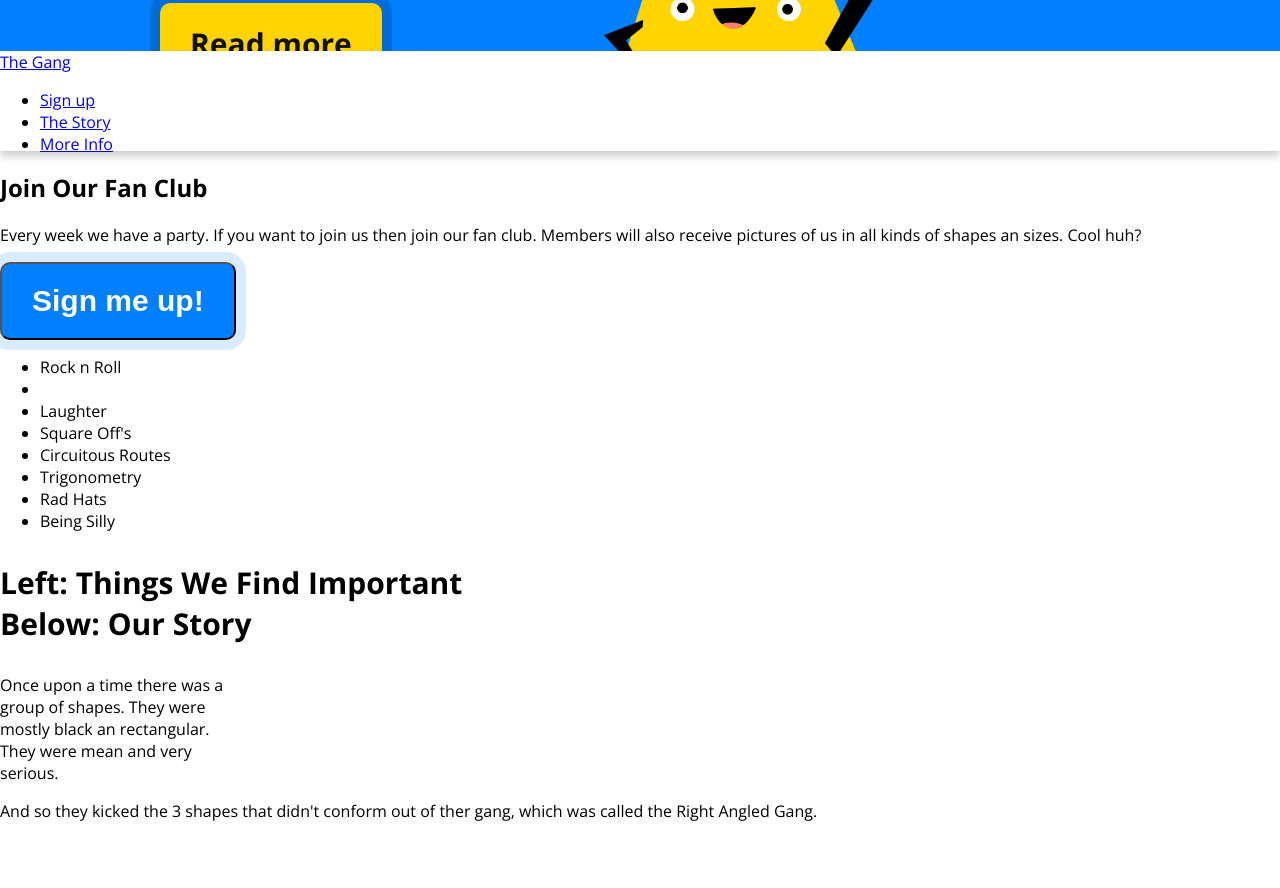
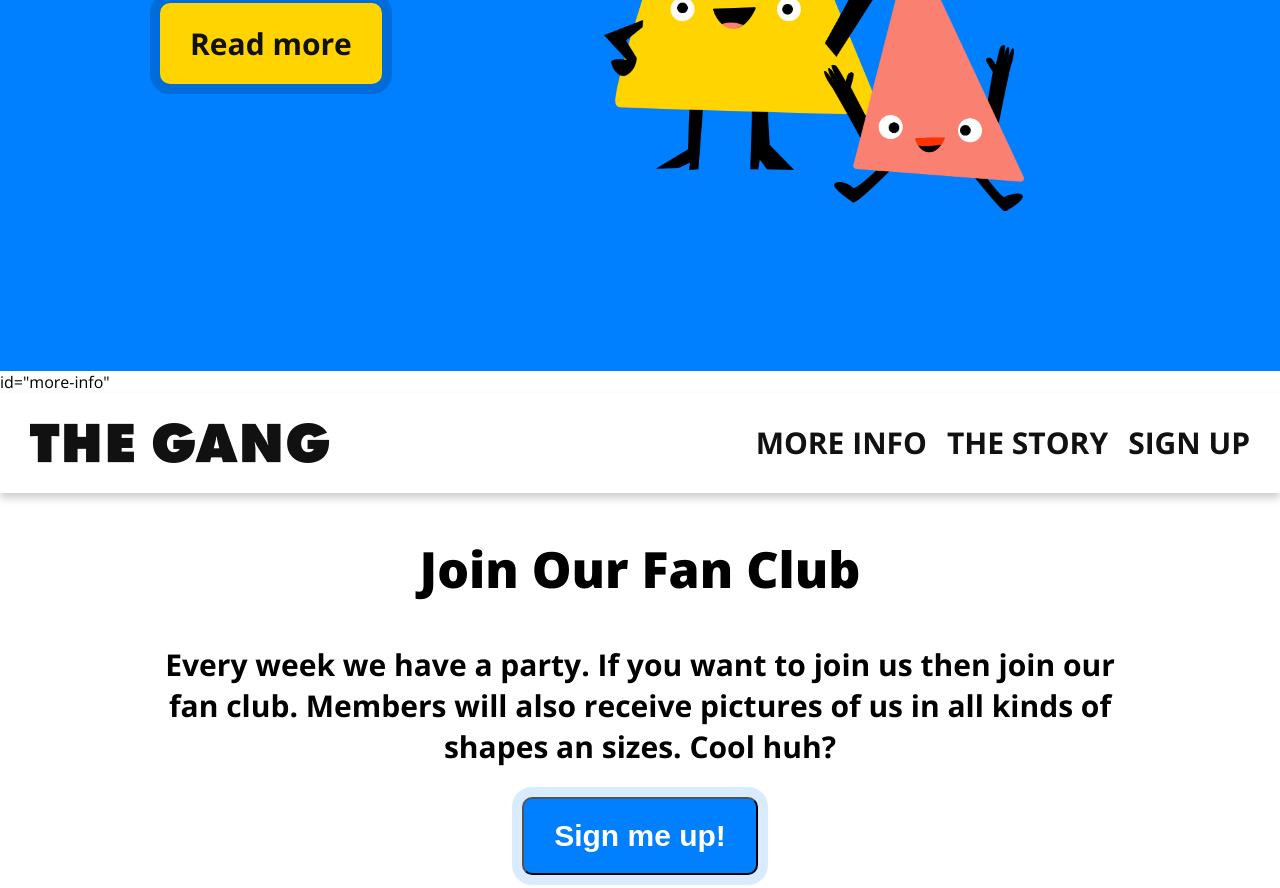
Before and after one commit to javaschama/the-gang, a plain HTML site: page index.html in a window 1280 px wide. Shown: the part 429-1317 px from the top of the page. Drawn offline with nearby package versions, Linux system fonts and the light colour scheme.

Commit message:
Nav and read more styling
Also did some HTML changes

```diff
--- a/index.html
+++ b/index.html
@@ -22,6 +22,7 @@
     <div class="caracter2"></div>
     <div class="caracter3"></div>
    </div>
+   <div>  id="more-info"</div>
    <nav>
         <a href="#" class="logo">The Gang</a>
         <ul>
@@ -30,10 +31,12 @@
             <li><a href="#more-info">More Info</a></li>
         </ul>
    </nav>
-   <div class="more-info" id="more-info">
-        <h2>Join Our Fan Club</h2>
-        <p>Every week we have <span class="highlight">a party.</span> If you want to join us then join our fan club. Members will also receive pictures of us in all kinds of shapes an sizes. Cool huh?</p>
+   <div class="more-info">
+        <div class="wrapper">
+            <h2>Join Our Fan Club</h2>
+            <p>Every week we have <span class="highlight">a party.</span> If you want to join us then join our fan club. Members will also receive pictures of us in all kinds of shapes an sizes. Cool huh?</p>
         <button class="cta">Sign me up!</button>
+        </div>
    </div>
    <div class="sep"></div>
     <div class="story" id="story">
--- a/style.css
+++ b/style.css
@@ -13,6 +13,11 @@ h1{
     font-size: 50px;
 }
 
+h2{
+    font-weight: 800;
+    font-size: 50px;
+}
+
 h3{
     font-weight: bold;
     font-size: 30px;
@@ -24,6 +29,12 @@ h4{
 
 }
 
+p{
+    font-weight: bold;
+    font-size: 30px;
+    margin: 30px 0;
+}
+
 .wrapper{
     width: 960px;
     margin: 0 auto;
@@ -31,7 +42,7 @@ h4{
 
 .hero-banner{
     background-color: #007FFF;
-    height: 60vh;
+    height: 100vh;
     padding: 50px 20px;
     box-sizing: border-box;
     position: relative;
@@ -103,9 +114,10 @@ nav{
     background-color: white;
     box-shadow: 0 5px 8px rgba(0,0,0,.2);
     position: sticky;
+    top: 0;
 }
 
-nav. logo{
+nav .logo{
     display: block;
     width: 300px;
     height: 40px;
@@ -114,15 +126,50 @@ nav. logo{
     margin-left: 30px;
     background: url(img/logo.png) no-repeat 0 0;
     background-size: 100%;
+    overflow: hidden;
+    text-indent: -999px;
 }
+
+nav ul{
+    padding: 0;
+    margin: 0 20px 0 0;
+
+}
+
+nav ul li{
+    padding: 0;
+    margin: 0;
+    display: block;
+    float: right;
+}
+
+nav ul li a{
+    display: block;
+    height: 100%;
+    box-sizing: border-box;
+    font-size: 30px;
+    text-transform: uppercase;
+    font-weight: bold;
+    color: #111111;
+    text-decoration: none;
+    padding: 35px 10px;
+    line-height: 30px;
+}
+
+.more-info{
+    text-align: center;
+}
+
+
+
+
+
+
 /*
-<nav>
-        <a href="#" class="logo">The Gang</a>
-        <ul>
-            <li><a href="#">Sign up</a></li>
-            <li><a href="#story">The Story</a></li>
-            <li><a href="#more-info">More Info</a></li>
-        </ul>
-   </nav>
+<div class="more-info" id="more-info">
+        <h2>Join Our Fan Club</h2>
+        <p>Every week we have <span class="highlight">a party.</span> If you want to join us then join our fan club. Members will also receive pictures of us in all kinds of shapes an sizes. Cool huh?</p>
+        <button class="cta">Sign me up!</button>
+   </div>
 
    */
```
